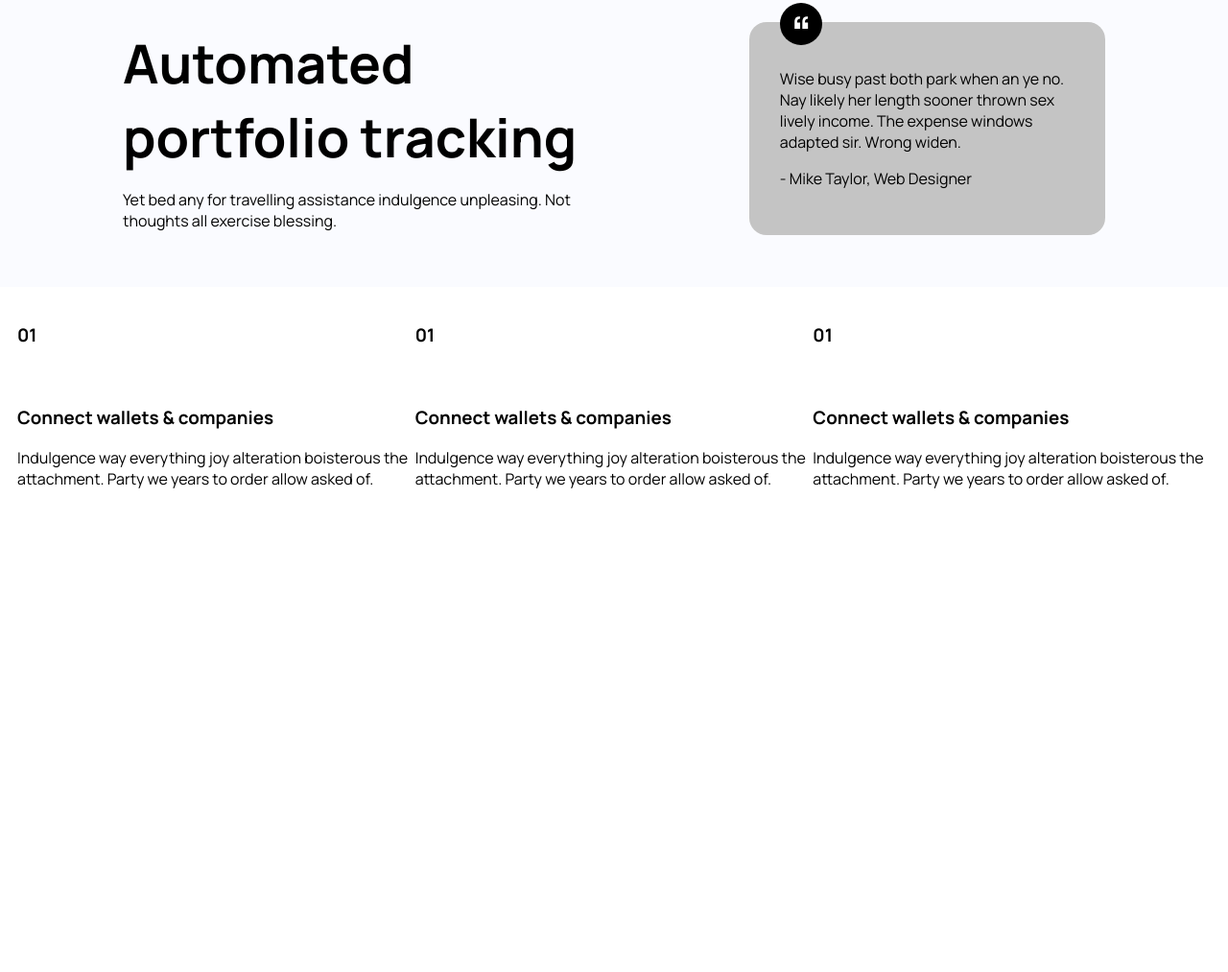
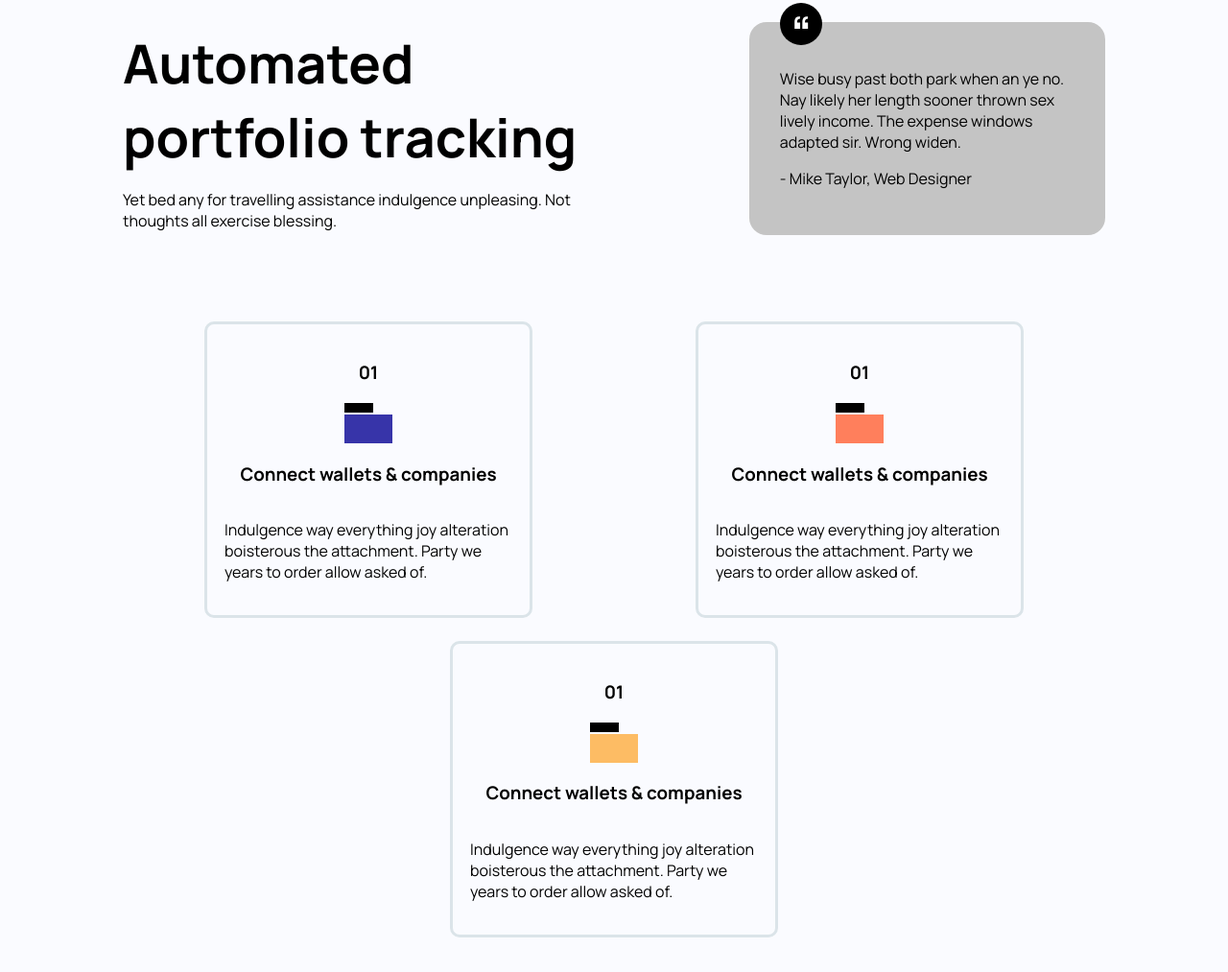
Before and after one commit to kannchann/blog, a plain HTML site: page index.html in a window 1280 px wide. Shown: the part 1133-2146 px from the top of the page at 96% size. Before the commit the page ends 1677 px from the top, so only its background shows below. Drawn offline with Linux system fonts and the light colour scheme.

Commit message:
portfolio-cards

```diff
--- a/index.html
+++ b/index.html
@@ -99,6 +99,7 @@
 
 
     <!-- portfolio-tracking -->
+
       <section id="portfolio-tracking">
         <div class="container portfolio-row">
             <div class="flex-column">
@@ -116,31 +117,45 @@
 
         </div>
 
-      </section>
 
 
-    <section id="cards" class="container">
+      <div class="container card-container">
+
         <div class="card">
           <h3>01</h3>
-        <img src="" alt="">
+          <div>
+            <div class="card-image-small"></div>
+            <div class="card-image-big"></div>
+          </div>
           <h3>Connect wallets & companies</h3>
           <p>Indulgence way everything joy alteration boisterous the attachment. Party we years to order allow asked of. </p>
         </div>
 
         <div class="card">
           <h3>01</h3>
-        <img src="" alt="">
+          <div>
+            <div class="card-image-small"></div>
+            <div class="card-image-big" style="background-color: #FF7F5C;"></div>
+          </div>
           <h3>Connect wallets & companies</h3>
           <p>Indulgence way everything joy alteration boisterous the attachment. Party we years to order allow asked of. </p>
         </div>
 
         <div class="card">
           <h3>01</h3>
-        <img src="" alt="">
+          <div>
+            <div class="card-image-small"></div>
+            <div class="card-image-big" style="background-color:#FDBC64 ;"></div>
+          </div>
           <h3>Connect wallets & companies</h3>
           <p>Indulgence way everything joy alteration boisterous the attachment. Party we years to order allow asked of. </p>
         </div>
+      </div>
+
       </section>
+
+
+
 
     <script src="index.js"></script>
   </body>
--- a/style.css
+++ b/style.css
@@ -111,7 +111,7 @@ h1 {
     height: 100vh;
 }
 .container {
-  padding: 24px 10% 0px;
+  padding: 24px 10%;
 }
 
 .hero-items {
@@ -190,17 +190,17 @@ h1 {
     margin: 0 auto;
   }
 
-  #cards{
-    display: flex;
-  }
+
 
 
   /* portfolio-tracking  */
+  #portfolio-tracking{
+    background-color: #FAFBFF;
+  }
   .portfolio-row{
     display: flex;
     justify-content: space-between;
     align-items: center;
-    background-color: #FAFBFF;
     padding-top: 42px;
     padding-bottom: 42px;
     flex-wrap: wrap;
@@ -236,9 +236,45 @@ h1 {
     top: -20px;
 
   }
-  #cards{
+ .card-container{
+
+    display: flex;
+    justify-content: space-around;
+    flex-wrap: wrap;
+    align-items: center;
+
+
+  }
+
+
+  .card{
+    display: flex;
+    flex-direction: column;
+    margin: 12px;
     padding: 18px;
+    max-width: 300px;
+    border: solid #DBE4E9;
+    border-radius: 10px;
+   align-items: center;
+
   }
+
+  .card-image-small{
+    height: 10px;
+     width:30px;
+     background-color: black;
+     margin-bottom: 2px;
+  }
+  .card-image-big{
+    height: 30px;
+     width:50px;
+     background-color: #3734A9;
+  }
+  .container .card>h3{
+    text-align:left
+   }
+
+
 
 
 
```
Lines whose indentation alone changed are shown as unchanged.
